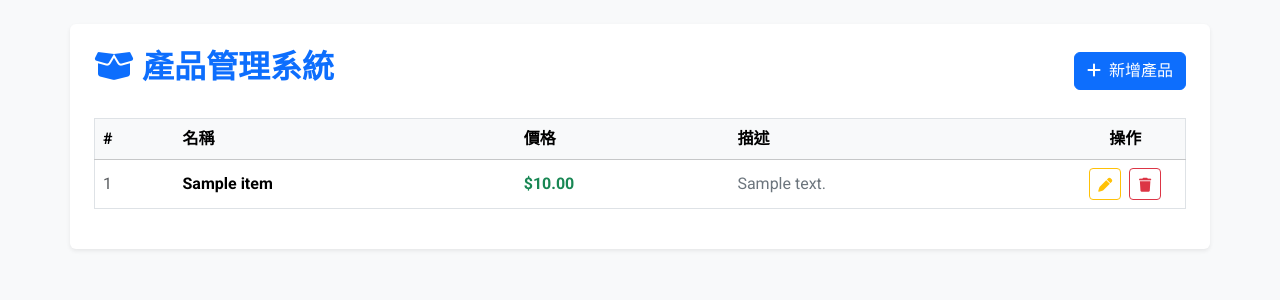
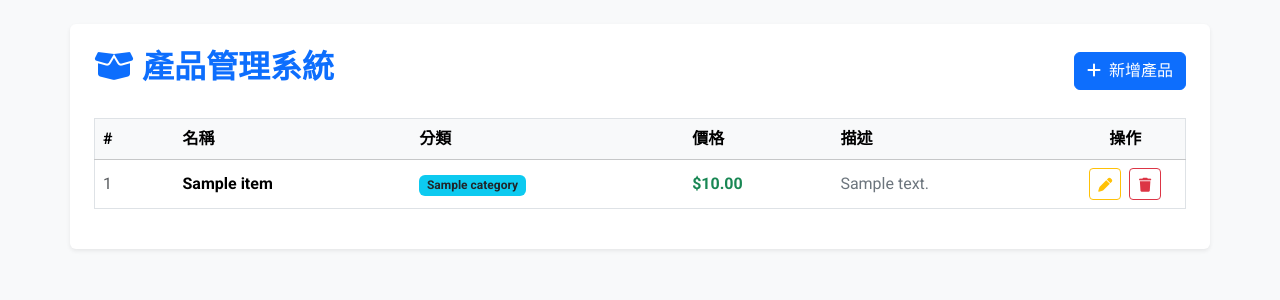
Before and after one commit to leowu0329/fastapiHtmxAlpineJS, a FastAPI app: template templates/index.html in a window 1280 px wide. Shown: the top 300 px of the page. Run offline with FastAPI, Linux system fonts and the light colour scheme; the template is opened without the code that fills it: most values are stand-ins (such as "Sample title", 1, 10 or a date in 2020); parts of the project's set-up code (start-up, migrations or seed data) failed here and were passed over; some libraries are stand-ins or nearby versions.

Commit message:
新增欄位

```diff
--- a/config/database.py
+++ b/config/database.py
@@ -1,3 +1,4 @@
+# config/database.py
 import os
 from pathlib import Path
 from supabase import create_client, Client
@@ -14,3 +15,4 @@ if not SUPABASE_URL or not SUPABASE_KEY:
 
 supabase: Client = create_client(SUPABASE_URL, SUPABASE_KEY)
 TABLE_NAME = "products"
+CATEGORY_TABLE_NAME = "categories"
--- /dev/null
+++ b/templates/components/category_list.html
@@ -0,0 +1,21 @@
+<ul class="list-group list-group-flush">
+    {% for cat in categories %}
+    <li class="list-group-item d-flex justify-content-between align-items-center">
+        <span>{{ cat.name }}</span>
+        {% if cat.name not in ['雜項', '耗材'] %}
+        <button class="btn btn-sm btn-outline-danger" x-on:click="deleteCategory({{ cat.id }})">
+            <i class="fa-solid fa-trash"></i>
+        </button>
+        {% else %}
+        <span class="badge bg-secondary">預設分類</span>
+        {% endif %}
+    </li>
+    {% endfor %}
+</ul>
+
+<!-- 透過 Out-of-Band (OOB) 同步更新下拉選單 -->
+<select name="category" class="form-select" id="category-select" hx-swap-oob="true">
+    {% for cat in categories %}
+    <option value="{{ cat.name }}">{{ cat.name }}</option>
+    {% endfor %}
+</select>
--- /dev/null
+++ b/templates/components/category_modal.html
@@ -0,0 +1,36 @@
+<!-- 分類管理 Modal -->
+<div class="modal fade" id="categoryModal" tabindex="-1" aria-hidden="true" x-ref="categoryModalElement">
+    <div class="modal-dialog modal-dialog-centered">
+        <div class="modal-content">
+            <div class="modal-header">
+                <h5 class="modal-title fw-bold"><i class="fa-solid fa-tags me-2"></i>分類管理</h5>
+                <button type="button" class="btn-close" data-bs-dismiss="modal" aria-label="Close"></button>
+            </div>
+            <div class="modal-body">
+                <!-- 新增分類表單 -->
+                <form @submit.prevent="submitCategoryForm($event)" class="mb-4">
+                    <label class="form-label fw-bold">新增新分類</label>
+                    <div class="input-group">
+                        <input type="text" name="name" class="form-control" x-model="newCategoryName" placeholder="輸入分類名稱..." required>
+                        <button class="btn btn-primary" type="submit">
+                            <i class="fa-solid fa-plus me-1"></i>新增
+                        </button>
+                    </div>
+                </form>
+
+                <!-- HTMX 分類列表區塊（加上滾動條樣式與外框） -->
+                <label class="form-label fw-bold">現有分類列表</label>
+                <div id="category-list-container"
+                     class="border rounded p-1"
+                     style="max-height: 250px; overflow-y: auto;"
+                     hx-get="/categories/options"
+                     hx-trigger="refreshCategories from:body">
+                    {% include "components/category_list.html" %}
+                </div>
+            </div>
+            <div class="modal-footer">
+                <button type="button" class="btn btn-secondary" data-bs-dismiss="modal">關閉</button>
+            </div>
+        </div>
+    </div>
+</div>
--- a/templates/components/item_modal.html
+++ b/templates/components/item_modal.html
@@ -11,6 +11,22 @@
                         <label class="form-label fw-bold">產品名稱</label>
                         <input type="text" name="name" class="form-control" x-model="form.name" required>
                     </div>
+
+                    <!-- 分類下拉選單與管理按鈕 -->
+                    <div class="mb-3">
+                        <label class="form-label fw-bold">分類</label>
+                        <div class="input-group">
+                            <select name="category" class="form-select" x-model="form.category" id="category-select">
+                                {% for cat in categories %}
+                                <option value="{{ cat.name }}">{{ cat.name }}</option>
+                                {% endfor %}
+                            </select>
+                            <button class="btn btn-outline-secondary" type="button" x-on:click="openCategoryManagerModal()">
+                                <i class="fa-solid fa-gear me-1"></i>管理分類
+                            </button>
+                        </div>
+                    </div>
+
                     <div class="mb-3">
                         <label class="form-label fw-bold">價格</label>
                         <input type="number" step="0.01" name="price" class="form-control" x-model="form.price" required>
--- a/templates/components/item_table.html
+++ b/templates/components/item_table.html
@@ -4,6 +4,7 @@
             <tr>
                 <th scope="col" style="width: 80px;">#</th>
                 <th scope="col">名稱</th>
+                <th scope="col">分類</th>
                 <th scope="col">價格</th>
                 <th scope="col">描述</th>
                 <th scope="col" class="text-center" style="width: 120px;">操作</th>
@@ -14,12 +15,14 @@
             <tr>
                 <th scope="row" class="fw-normal text-muted">{{ item.id }}</th>
                 <td class="fw-bold">{{ item.name }}</td>
+                <td><span class="badge bg-info text-dark">{{ item.category or '雜項' }}</span></td>
                 <td class="text-success fw-bold">${{ "%.2f"|format(item.price) }}</td>
                 <td class="text-secondary">{{ item.description or '-' }}</td>
                 <td class="text-center">
                     <button class="btn btn-sm btn-outline-warning table-action-btn me-1"
                             data-id="{{ item.id }}"
                             data-name="{{ item.name }}"
+                            data-category="{{ item.category or '雜項' }}"
                             data-price="{{ item.price }}"
                             data-description="{{ item.description or '' }}"
                             x-on:click="openEditModalFromEl($el)">
@@ -35,7 +38,7 @@
             </tr>
             {% else %}
             <tr>
-                <td colspan="5" class="text-center py-4 text-muted">目前尚無資料</td>
+                <td colspan="6" class="text-center py-4 text-muted">目前尚無資料</td>
             </tr>
             {% endfor %}
         </tbody>
--- a/templates/index.html
+++ b/templates/index.html
@@ -5,16 +5,12 @@
     <meta name="viewport" content="width=device-width, initial-scale=1.0">
     <title>產品管理系統 - FastAPI + HTMX + Alpine.js</title>
 
-    <!-- 本地 CSS (Bootstrap 5 & Font Awesome 6) -->
     <link rel="stylesheet" href="/static/css/bootstrap.min.css">
     <link rel="stylesheet" href="/static/css/all.min.css">
-
-    <!-- Google Fonts (Noto Sans TC & Roboto) -->
     <link rel="preconnect" href="https://fonts.googleapis.com">
     <link rel="preconnect" href="https://fonts.gstatic.com" crossorigin>
     <link href="https://fonts.googleapis.com/css2?family=Noto+Sans+TC:wght@400;500;700&family=Roboto:wght@400;500;700&display=swap" rel="stylesheet">
 
-    <!-- HTMX & Alpine.js CDN -->
     <script src="https://unpkg.com/htmx.org@1.9.10"></script>
     <script defer src="https://unpkg.com/alpinejs@3.x.x/dist/cdn.min.js"></script>
 
@@ -34,7 +30,6 @@
 </head>
 <body class="p-4" x-data="crudModal()">
     <div class="container bg-white p-4 rounded shadow-sm">
-        <!-- 頂部標題與操作區 -->
         <div class="d-flex justify-content-between align-items-center mb-4">
             <h2 class="fw-bold text-primary"><i class="fa-solid fa-box-open me-2"></i>產品管理系統</h2>
             <button class="btn btn-primary" x-on:click="openCreateModal()">
@@ -42,7 +37,6 @@
             </button>
         </div>
 
-        <!-- HTMX 動態加載表格區域 (引入組件) -->
         <div id="table-container" hx-get="/items/list" hx-trigger="refreshTable from:body">
             {% include "components/item_table.html" %}
         </div>
@@ -51,11 +45,10 @@
     <!-- 引入 Modal 組件 -->
     {% include "components/item_modal.html" %}
     {% include "components/delete_modal.html" %}
+    {% include "components/category_modal.html" %}
 
-    <!-- 本地 JS Dependencies (Bootstrap 5) -->
     <script src="/static/js/bootstrap.bundle.min.js"></script>
 
-    <!-- Alpine.js 控制腳本 -->
     <script>
         document.addEventListener('htmx:afterSettle', function(evt) {
             if (window.Alpine) {
@@ -67,17 +60,20 @@
             return {
                 modalObj: null,
                 deleteModalObj: null,
+                categoryModalObj: null,
                 isEdit: false,
-                form: { id: null, name: '', price: '', description: '' },
+                form: { id: null, name: '', category: '雜項', price: '', description: '' },
                 deleteItemTarget: { id: null, name: '' },
+                newCategoryName: '',
 
                 init() {
                     this.modalObj = new bootstrap.Modal(this.$refs.modalElement);
                     this.deleteModalObj = new bootstrap.Modal(this.$refs.deleteModalElement);
+                    this.categoryModalObj = new bootstrap.Modal(this.$refs.categoryModalElement);
                 },
                 openCreateModal() {
                     this.isEdit = false;
-                    this.form = { id: null, name: '', price: '', description: '' };
+                    this.form = { id: null, name: '', category: '雜項', price: '', description: '' };
                     this.modalObj.show();
                 },
                 openEditModalFromEl(el) {
@@ -85,6 +81,7 @@
                     this.form = {
                         id: el.dataset.id,
                         name: el.dataset.name,
+                        category: el.dataset.category || '雜項',
                         price: el.dataset.price,
                         description: el.dataset.description
                     };
@@ -97,50 +94,53 @@
                     };
                     this.deleteModalObj.show();
                 },
+                openCategoryManagerModal() {
+                    this.categoryModalObj.show();
+                },
                 closeModal() {
                     this.modalObj.hide();
                 },
                 async confirmDelete() {
                     if (!this.deleteItemTarget.id) return;
-
                     try {
-                        const response = await fetch(`/api/items/${this.deleteItemTarget.id}`, {
-                            method: 'DELETE'
-                        });
-
+                        const response = await fetch(`/api/items/${this.deleteItemTarget.id}`, { method: 'DELETE' });
                         if (response.ok) {
                             this.deleteModalObj.hide();
                             this.deleteItemTarget = { id: null, name: '' };
                             htmx.trigger('#table-container', 'refreshTable');
-                        } else {
-                            alert('刪除失敗，請重試');
-                        }
-                    } catch (err) {
-                        console.error(err);
-                        alert('刪除請求發送失敗');
-                    }
+                        } else { alert('刪除失敗，請重試'); }
+                    } catch (err) { console.error(err); alert('刪除請求發送失敗'); }
                 },
                 async submitForm(event) {
                     const formData = new FormData(event.target);
                     const url = this.isEdit ? `/api/items/${this.form.id}` : '/api/items';
                     const method = this.isEdit ? 'PUT' : 'POST';
-
                     try {
-                        const response = await fetch(url, {
-                            method: method,
-                            body: formData
-                        });
-
+                        const response = await fetch(url, { method: method, body: formData });
                         if (response.ok) {
                             this.closeModal();
                             htmx.trigger('#table-container', 'refreshTable');
-                        } else {
-                            alert('操作失敗，請重試');
-                        }
-                    } catch (err) {
-                        console.error(err);
-                        alert('傳送發生錯誤');
-                    }
+                        } else { alert('操作失敗，請重試'); }
+                    } catch (err) { console.error(err); alert('傳送發生錯誤'); }
+                },
+                async submitCategoryForm(event) {
+                    const formData = new FormData(event.target);
+                    try {
+                        const response = await fetch('/api/categories', { method: 'POST', body: formData });
+                        if (response.ok) {
+                            this.newCategoryName = '';
+                            htmx.trigger('#category-list-container', 'refreshCategories');
+                        } else { alert('新增分類失敗'); }
+                    } catch (err) { console.error(err); }
+                },
+                async deleteCategory(id) {
+                    if (!confirm('確定刪除此分類嗎？')) return;
+                    try {
+                        const response = await fetch(`/api/categories/${id}`, { method: 'DELETE' });
+                        if (response.ok) {
+                            htmx.trigger('#category-list-container', 'refreshCategories');
+                        } else { alert('刪除分類失敗'); }
+                    } catch (err) { console.error(err); }
                 }
             }
         }
```
Also changed, not shown: routers/items.py (+39 -11 lines).
